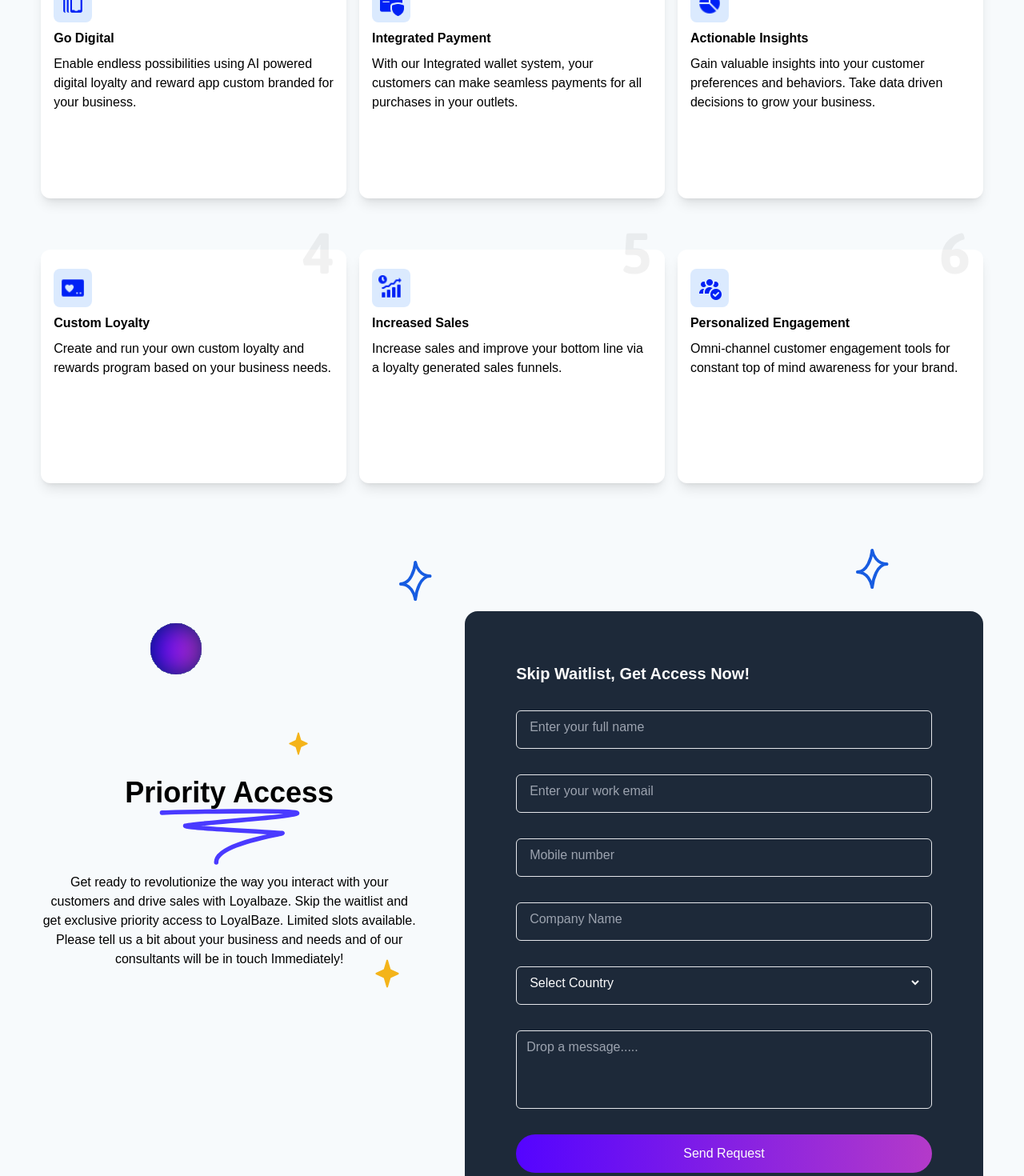
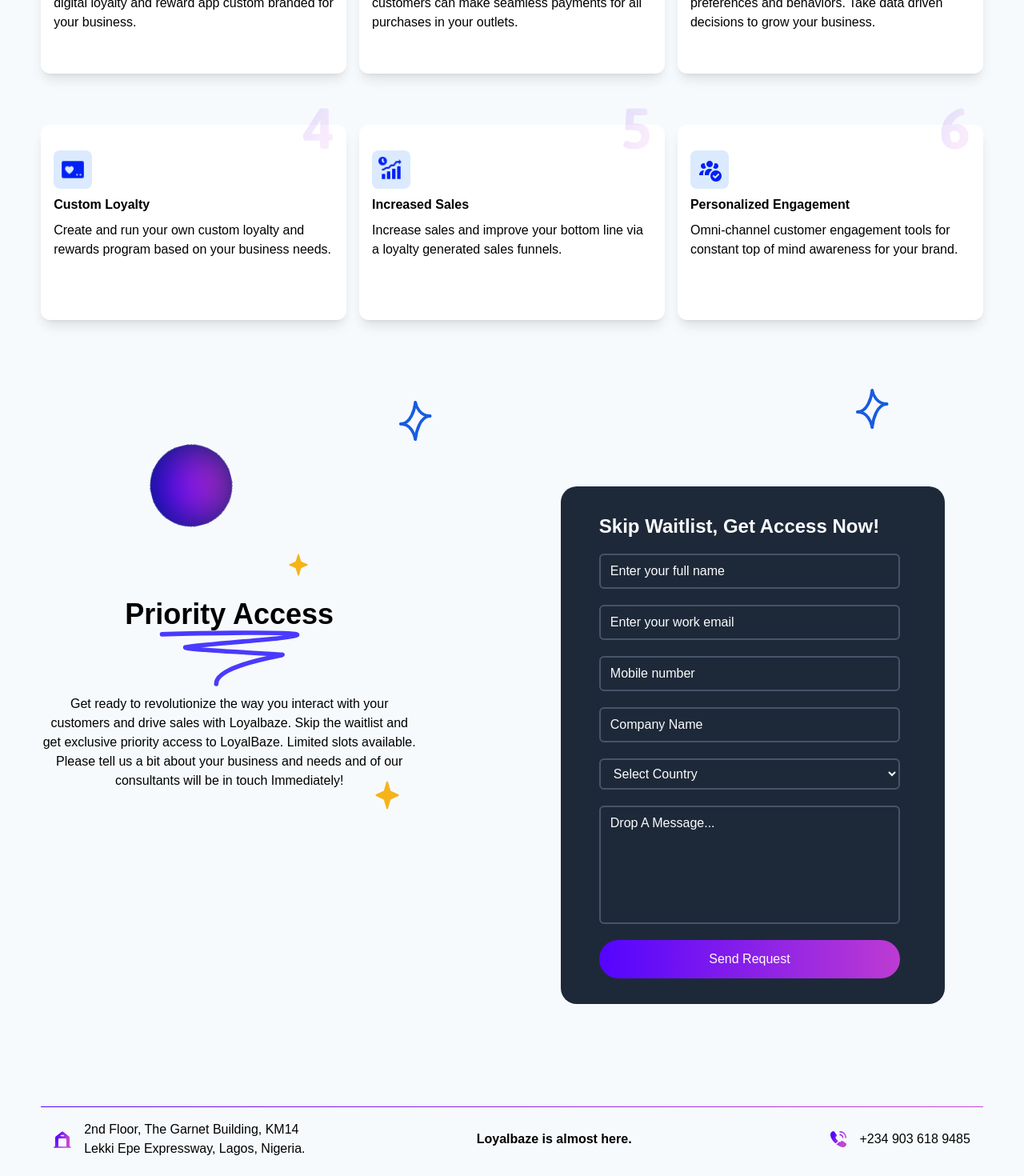
Before and after one commit to mercatorng/LoyalBazeLandingPage, a React (Create React App) app in the folder loyalbaze/: page / in a window 1280 px wide. Shown: the part 1140-2610 px from the top of the page at 80% size. Built offline with nearby package versions, Linux system fonts and the light colour scheme; a web font is replaced by a local one.

Commit message:
design changes

```diff
--- a/loyalbaze/package.json
+++ b/loyalbaze/package.json
@@ -9,6 +9,7 @@
     "react": "^18.2.0",
     "react-dom": "^18.2.0",
     "react-scripts": "5.0.1",
+    "react-scroll": "^1.8.9",
     "web-vitals": "^2.1.4"
   },
   "scripts": {
--- a/loyalbaze/src/components/Access.js
+++ b/loyalbaze/src/components/Access.js
@@ -30,9 +30,9 @@ const Access = () => {
           />
           {/* ellipse */}
           <img
-            src="images/Ellipse 37.svg"
+            src="images/roundEllipse.svg"
             alt="ellipse"
-            className="absolute -top-16 left-8 w-[4rem] lg:-top-[12rem] md:-top-[7rem]"
+            className="absolute animate-spin -top-40 left-8  lg:-top-[12rem] md:-top-[7rem]"
           />
           {/* star */}
           <img
--- a/loyalbaze/src/components/Features.js
+++ b/loyalbaze/src/components/Features.js
@@ -50,12 +50,14 @@ const Features = () => {
         return (
           <div
             key={id}
-            className=" relative shadow-lg max-w-[25rem] h-[18.25rem] rounded-xl p-4 pt-6 bg-[#FFFFFF] flex flex-col gap-y-2"
+            className=" relative shadow-lg max-w-[25rem] h-[15.25rem] rounded-xl p-4 pt-6 bg-[#FFFFFF] flex flex-col gap-y-2"
           >
             {/* number */}
-            <p className=" absolute right-4 -top-8 text-7xl opacity-5 font-700 font-asap">
+            <div>
+            <p className=" absolute text right-4 -top-8 text-7xl font-700 font-asap">
               {id}
             </p>
+            </div>
             {/* icon */}
             <div className=" bg-blue-100 h-[48px] w-[48px] rounded-lg grid place-items-center">
               <img src={`images/${icon}`} alt={header} />
--- a/loyalbaze/src/components/Hero.js
+++ b/loyalbaze/src/components/Hero.js
@@ -15,13 +15,13 @@ const Hero = () => {
         >
           {/* hero-heading  */}
           <div className="md:mt-8 xs:mt-7 pt-28 ">
-            <h3 className="relative textie pad sm:p-4 leading-12 text-white font-sans text-[2.5rem] capitalize font-900 text-center md:text-5xl md:max-w-3xl mx-auto ">
+            <h3 className="relative sm:p-4 leading-12 text-white font-sans text-[2.5rem] capitalize font-900 text-center md:text-5xl md:max-w-3xl mx-auto ">
               Turn your best customers into{" "}
               <span className="text-androidPurple">Loyal fans</span>
             </h3>
             {/* hero-text  */}
             <div className="">
-              <p className=" z-20 relative pee pad sm:p-4 text-white font-400 text-lg text-center mt-8 md:max-w-2xl mx-auto md:text-xl">
+              <p className=" z-20 relative sm:p-4 text-white font-400 text-lg text-center md:max-w-4xl large:max-w-[800px]  mx-auto md:text-xl leading-8">
                 Loyalbaze, empowers businesses to offer digital, mobile-first
                 loyalty programs to their customers. With our AI Powered
                 platform, you can easily create and manage custom loyalty and
@@ -30,7 +30,7 @@ const Hero = () => {
                 access.
               </p>
               {/* halfEllipse */}
-              <div className=" non absolute bottom-12 md:bottom-[-2rem] right-0 xxs:w-[3rem] xs:w-[5rem] xs:right-0  sm:w-[9.5rem] sm:right-0 md:w-[12rem] lg:w-[202px]">
+              <div className="non absolute bottom-12 md:bottom-[-2rem] right-0 xxs:w-[3rem] xs:w-[5rem] xs:right-0  sm:w-[9.5rem] sm:right-0 md:w-[12rem] lg:w-[202px]">
                 <img src="./images/Ellipse 39.svg" alt="" className="" />
               </div>
             </div>
--- a/loyalbaze/src/components/HeroEllipse.js
+++ b/loyalbaze/src/components/HeroEllipse.js
@@ -4,11 +4,11 @@ const HeroEllipse = () => {
   return (
     <article>
       {/* fullEllipse  */}
-      <div className="non absolute top-44 left-2 w-[150px] smd:w-[140px]    lg:w-[170px] lg:translate-x-4 xl:translate-x-20 ">
+      <div className=" animate-bounce non absolute top-44 left-2 w-[150px] smd:w-[140px]    lg:w-[170px] lg:translate-x-4 xl:translate-x-20 ">
         <img src="./images/Ellipse 37.svg" alt="" className="" />
       </div>
       {/* fullEllipse  */}
-      <div className="non absolute w-[90px] top-[5rem] right-8 md:right-[10rem] md:top-[6rem] large:top-[6rem] large:right-56 xl:right-96 xl:top-[-1.8rem] ">
+      <div className="animate-bounce non absolute w-[90px] top-[5rem] right-8 md:right-[10rem] md:top-[6rem] large:top-[6rem] large:right-56 xl:right-96 xl:top-[-1.8rem] ">
         <img src="./images/Ellipse 37.svg" alt="" className="" />
       </div>
       {/* star  */}
--- a/loyalbaze/src/components/form.js
+++ b/loyalbaze/src/components/form.js
@@ -2,36 +2,132 @@ import { InputElement } from "./inputElement";
 
 export function Form() {
   return (
-    <article className=" lg:w-[55%] text-white">
-      <form action="" className="relative bg-[#1D2939] rounded-2xl p-8 md:p-16">
-        <h3 className=" text-xl font-extrabold mb-8">
+    <>
+      {/* Access form  */}
+      <div
+        className="md:p-12 max-w-xl mx-auto p-4  lg:w-[80%] lg:mx-0 large:w-[90%] xl:w-[100%]  "
+        data-aos="fade-up"
+        data-aos-duration="2000"
+      >
+        {/* form-center  */}
+        <article className="bg-darkColor  rounded-[1.25rem]">
+          <div className=" p-8 mx-4">
+            <h1 className="formSize text-[1.5rem] text-white font-700">
             Skip Waitlist, Get Access Now!
-        </h3>
-        <InputElement text={"Enter your full name"} />
-        <InputElement text={"Enter your work email"} />
-        <InputElement text={"Mobile number"} />
-        <InputElement text={"Company Name"} />
-        <div className=" mb-8 h-[3rem] relative  items-center   border px-[12px] py-2 border-light rounded-md mr-auto ml-auto">
-          <select className=" w-full bg-[#1D2939]">
-            <option value={`Select Country`}>Select Country</option>
+            </h1>
+
+            {/* form  */}
+            <form className="mt-4 flex flex-col space-y-5">
+              {/* input  */}
+              <div>
+                <input
+                  type="text"
+                  placeholder="Enter your full name"
+                  className="p-2 px-3 border-2 border-slate-600 rounded-md bg-transparent focus:outline-none w-[98%] placeholder:text-white text-white"
+                />
+              </div>
+              {/* input  */}
+              <div>
+                <input
+                  type="email"
+                  placeholder="Enter your work email"
+                  className="p-2 px-3 border-2 border-slate-600 rounded-md bg-transparent focus:outline-none w-[98%] placeholder:text-white text-white font-400"
+                />
+              </div>
+              {/* input  */}
+              <div>
+                <input
+                  type="text"
+                  placeholder="Mobile number"
+                  className="p-2 px-3 border-2 border-slate-600 rounded-md bg-transparent focus:outline-none w-[98%] placeholder:text-white text-white"
+                />
+              </div>
+              {/* input  */}
+              <div>
+                <input
+                  type="text"
+                  placeholder="Company Name"
+                  className="p-2 px-3 border-2 border-slate-600 rounded-md bg-transparent focus:outline-none w-[98%] placeholder:text-white text-white"
+                />
+              </div>
+              {/* input  */}
+              <div>
+                <select
+                  id="countries"
+                  name="countries"
+                  placeholder="Select Country"
+                  className="p-2 px-3 border-2 border-slate-600 rounded-md bg-transparent focus:outline-none w-[98%] placeholder:text-white text-white"
+                >
+                  <option value="Select Country">Select Country</option>
+                  <option value="Nigeria" className="text-slate-600">
+                    Nigeria
+                  </option>
+                  <option value="Ghana" className="text-slate-600">
+                    Ghana
+                  </option>
+                  <option value="South Africa" className="text-slate-600">
+                    South Africa
+                  </option>
+                  <option value="South Africa" className="text-slate-600">
+                    United States
+                  </option>
+                  <option value="South Africa" className="text-slate-600">
+                    Finland
+                  </option>
                 </select>
               </div>
-        <div className=" mb-8 relative  items-center   border px-[12px] py-2 border-light rounded-md mr-auto ml-auto">
-          <textarea
-            placeholder="Drop a message....."
-            className=" focus:outline-none block w-full min-h-[5rem] bg-[#1D2939] placeholder:text-light placeholder:font-thin resize-none"
-          ></textarea>
+              {/* input  */}
+              <div>
+                <input
+                  type="text"
+                  placeholder="Drop A Message..."
+                  className=" pb-28 pt-2 px-3 border-2 border-slate-600 rounded-md bg-transparent focus:outline-none w-[98%] placeholder:text-white text-white "
+                />
               </div>
-        <button className=" mb-4 w-full bg-gradient-to-r from-[#5404FF] to-[#BD3BD2F0] rounded-full h-12 mr-auto ml-auto block ">
-          Send Request
+              {/* form-button  */}
+              <button className="btn-width2 w-[98%] bg-gradient-to-r from-darkGradient to-lightGradient rounded-full p-3 focus:outline-none ">
+                <p className="text-white fsize">Send Request</p>
               </button>
-        {/* star */}
-        <img
-          src="images/Star 3.svg"
-          alt="star"
-          className="absolute -bottom-12 right-0"
-        />
             </form>
+            {/* end of form  */}
+          </div>
         </article>
-  );
+      </div>
+      {/* end of Access form  */}
+    </>
+  )
 }
+
+
+
+// <article className=" lg:w-[50%] text-white">
+//       <form action="" className="relative bg-[#1D2939] rounded-2xl p-8 md:p-16 max-w-xl mx-auto">
+//         <h3 className=" text-xl font-extrabold mb-8">
+//           Skip Waitlist, Get Access Now!
+//         </h3>
+//         <InputElement text={"Enter your full name"} className="focus:outline-none focus:border-transparent focus:ring-2 focus:ring-indigo-900" />
+//         <InputElement text={"Enter your work email"} />
+//         <InputElement text={"Mobile number"} />
+//         <InputElement text={"Company Name"} />
+//         <div className=" mb-8 h-[3rem] relative  items-center   border px-[12px] py-2 border-light rounded-md mr-auto ml-auto">
+//           <select className=" w-full bg-[#1D2939]">
+//             <option value={`Select Country`}>Select Country</option>
+//           </select>
+//         </div>
+//         <div className=" mb-8 relative  items-center   border px-[12px] py-2 border-light rounded-md mr-auto ml-auto">
+//           <textarea
+//             placeholder="Drop a message....."
+//             className=" focus:outline-none block w-full min-h-[5rem] bg-[#1D2939] placeholder:text-light placeholder:font-thin resize-none"
+//           ></textarea>
+//         </div>
+//         <button className=" mb-4 w-full bg-gradient-to-r from-[#5404FF] to-[#BD3BD2F0] rounded-full h-12 mr-auto ml-auto block ">
+//           Send Request
+//         </button>
+//         {/* star */}
+//         <img
+//           src="images/Star 3.svg"
+//           alt="star"
+//           className="absolute -bottom-12 right-0"
+//         />
+//       </form>
+//     </article>
--- a/loyalbaze/src/components/inputElement.js
+++ b/loyalbaze/src/components/inputElement.js
@@ -5,8 +5,7 @@ export const InputElement = ({ text }) => {
         <input
           type="text"
           placeholder={text}
-          className=" absolute bg-transparent left-4 outline-none  placeholder:text-light placeholder:font-thin"
-        />
+          className=" absolute bg-transparent left-4 outline-none  placeholder:text-light placeholder:font-thin focus:outline-none focus:border-transparent focus:ring-2 focus:ring-indigo-900" />
       </div>
     );
   };
--- a/loyalbaze/src/index.css
+++ b/loyalbaze/src/index.css
@@ -9,3 +9,13 @@
 .pointer {
   cursor: pointer;
 }
+
+.text{
+  background: linear-gradient(112.92deg, #5404FF 18.35%, rgba(189, 59, 210, 0.94) 71.49%);
+-webkit-background-clip: text;
+-webkit-text-fill-color: transparent;
+background-clip: text;
+text-fill-color: transparent;
+
+opacity: 0.1;
+}
```
Also changed, not shown: loyalbaze/src/components/HeroForm.js (+5 -5 lines), loyalbaze/public/images/roundEllipse.svg (added), 1 other file (tests, documents, lock files or other folders). Lines whose indentation alone changed are shown as unchanged.
